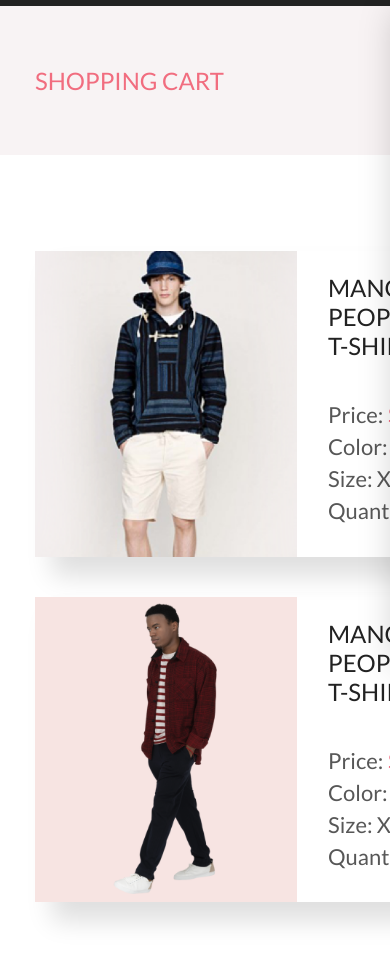
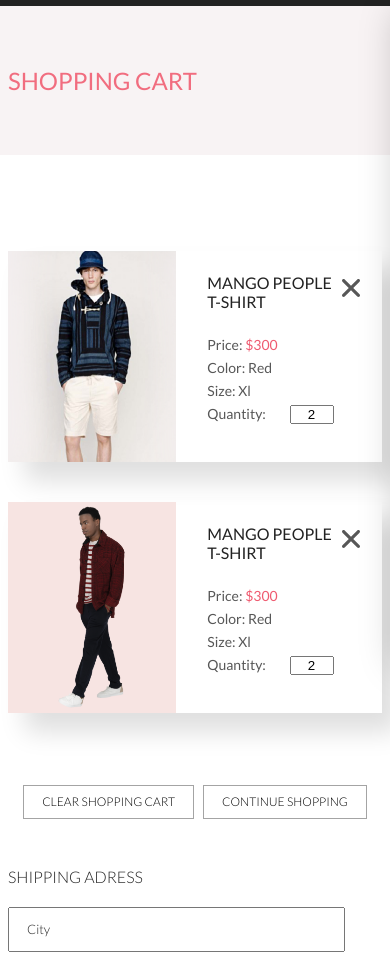
Before and after one commit to AntonStrebkov/homework_shop, a plain HTML site: page cart.html in a window 390 px wide. Shown: the part 72-1041 px from the top of the page. Drawn offline with Linux system fonts and the light colour scheme.

Commit message:
change cart page mobile version

```diff
--- a/styles/style.scss
+++ b/styles/style.scss
@@ -1,6 +1,7 @@
 @use "catalog";
 
 @-webkit-keyframes wobble-hor-bottom {
+
   0%,
   100% {
     -webkit-transform: translateX(0%);
@@ -8,28 +9,35 @@
     -webkit-transform-origin: 50% 50%;
     transform-origin: 50% 50%;
   }
+
   15% {
     -webkit-transform: translateX(-30px) rotate(-6deg);
     transform: translateX(-30px) rotate(-6deg);
   }
+
   30% {
     -webkit-transform: translateX(15px) rotate(6deg);
     transform: translateX(15px) rotate(6deg);
   }
+
   45% {
     -webkit-transform: translateX(-15px) rotate(-3.6deg);
     transform: translateX(-15px) rotate(-3.6deg);
   }
+
   60% {
     -webkit-transform: translateX(9px) rotate(2.4deg);
     transform: translateX(9px) rotate(2.4deg);
   }
+
   75% {
     -webkit-transform: translateX(-6px) rotate(-1.2deg);
     transform: translateX(-6px) rotate(-1.2deg);
   }
 }
+
 @keyframes wobble-hor-bottom {
+
   0%,
   100% {
     -webkit-transform: translateX(0%);
@@ -37,27 +45,33 @@
     -webkit-transform-origin: 50% 50%;
     transform-origin: 50% 50%;
   }
+
   15% {
     -webkit-transform: translateX(-30px) rotate(-6deg);
     transform: translateX(-30px) rotate(-6deg);
   }
+
   30% {
     -webkit-transform: translateX(15px) rotate(6deg);
     transform: translateX(15px) rotate(6deg);
   }
+
   45% {
     -webkit-transform: translateX(-15px) rotate(-3.6deg);
     transform: translateX(-15px) rotate(-3.6deg);
   }
+
   60% {
     -webkit-transform: translateX(9px) rotate(2.4deg);
     transform: translateX(9px) rotate(2.4deg);
   }
+
   75% {
     -webkit-transform: translateX(-6px) rotate(-1.2deg);
     transform: translateX(-6px) rotate(-1.2deg);
   }
 }
+
 @-webkit-keyframes roll-in-blurred-left {
   0% {
     -webkit-transform: translateX(-1000px) rotate(-720deg);
@@ -66,6 +80,7 @@
     filter: blur(50px);
     opacity: 0;
   }
+
   100% {
     -webkit-transform: translateX(0) rotate(0deg);
     transform: translateX(0) rotate(0deg);
@@ -74,6 +89,7 @@
     opacity: 1;
   }
 }
+
 @keyframes roll-in-blurred-left {
   0% {
     -webkit-transform: translateX(-1000px) rotate(-720deg);
@@ -82,6 +98,7 @@
     filter: blur(50px);
     opacity: 0;
   }
+
   100% {
     -webkit-transform: translateX(0) rotate(0deg);
     transform: translateX(0) rotate(0deg);
@@ -149,7 +166,7 @@
   left: -9999999px;
 }
 
-.header-checkbox:checked ~ .mobile-menu {
+.header-checkbox:checked~.mobile-menu {
   right: 0;
 }
 
@@ -404,6 +421,7 @@
   justify-content: center;
   gap: 11px;
   text-decoration: none;
+
   &_index {
     position: absolute;
     top: 188px;
@@ -444,6 +462,7 @@
   margin-top: 48px;
   margin-bottom: 60px;
   background: #ffffff;
+
   & a {
     color: #f26376;
   }
@@ -452,6 +471,7 @@
 .card-button:hover {
   background: #f16d7f;
   color: #ffffff;
+
   & a {
     color: #fff;
   }
@@ -461,6 +481,7 @@
   padding-top: 140px;
   padding-bottom: 140px;
   background-color: #222224;
+
   &-cards {
     display: flex;
     justify-content: space-around;
@@ -495,15 +516,14 @@
 }
 
 .subscribe {
-  background-image: linear-gradient(
-      to top,
+  background-image: linear-gradient(to top,
       rgba(244, 244, 244, 0.7),
-      rgba(244, 244, 244, 0.7)
-    ),
+      rgba(244, 244, 244, 0.7)),
     url("../img/background-image.png");
   background-size: cover;
   background-repeat: no-repeat;
   background-position: bottom;
+
   &-flex {
     display: flex;
     justify-content: space-around;
@@ -605,6 +625,7 @@
   background-color: #000000;
   padding-top: 24px;
   padding-bottom: 24px;
+
   &-flex {
     display: flex;
     justify-content: space-between;
@@ -644,6 +665,7 @@
   display: flex;
   justify-content: space-between;
   gap: 128px;
+
   &-info {
     padding-top: 64px;
   }
@@ -651,6 +673,7 @@
 
 .reg {
   background: #f8f3f4;
+
   &-title {
     color: #f16d7f;
     font-size: 24px;
@@ -660,6 +683,7 @@
     padding-bottom: 60px;
     text-align: left;
   }
+
   &-subtitle {
     color: #222;
     font-size: 16px;
@@ -668,6 +692,7 @@
     margin-top: 64px;
     margin-bottom: 20px;
   }
+
   &-button {
     color: #fff;
     font-size: 14px;
@@ -758,35 +783,42 @@
   padding-top: 96px;
   display: flex;
   gap: 128px;
+
   &__box {
     display: flex;
     flex-direction: column;
     gap: 40px;
   }
+
   &__item {
     position: relative;
     display: flex;
     box-shadow: 17px 19px 24px 0px #00000021;
   }
+
   &__image {
     width: 262px;
   }
+
   &__info {
     padding-top: 22px;
     padding-left: 31px;
     width: 390px;
   }
+
   &__head {
     display: flex;
     justify-content: space-between;
     align-items: baseline;
   }
+
   &__heading {
     color: #222;
     font-size: 24px;
     font-style: normal;
     font-weight: 400;
     line-height: 29px;
+
     &:hover {
       color: #ef5b70;
       transition: 0.2s;
@@ -804,6 +836,7 @@
     flex-direction: column;
     gap: 6px;
   }
+
   &__text {
     color: #575757;
     font-size: 22px;
@@ -811,36 +844,44 @@
     font-style: normal;
     font-weight: 400;
     line-height: 26px;
+
     &_unique {
       color: #ef5b70;
     }
   }
+
   &__quantity {
     display: flex;
     gap: 24px;
+
     &__number {
       box-sizing: border-box;
       width: 44px;
       padding-left: 16px;
       padding-right: 8px;
+
       &::-webkit-inner-spin-button {
         display: none;
       }
     }
   }
+
   &__close {
     position: absolute;
     top: 28px;
     right: 22px;
+
     &:hover path {
       fill: #ef5b70;
     }
   }
+
   &__buttons {
     margin-top: 32px;
     display: flex;
     justify-content: space-between;
     margin-bottom: 128px;
+
     &__button {
       color: #000;
       font-size: 14px;
@@ -858,8 +899,10 @@
 .cart-right {
   max-width: 380px;
 }
+
 .cart-form {
   margin-bottom: 57px;
+
   &__heading {
     color: #222;
     font-size: 16px;
@@ -868,9 +911,11 @@
     line-height: 19px;
     margin-bottom: 21px;
   }
+
   &__input_rest::-webkit-input-placeholder {
     color: #222222;
   }
+
   &__input_focus:focus::-webkit-input-placeholder {
     color: #b1b1b1;
   }
@@ -906,6 +951,7 @@
     display: flex;
     gap: 30px;
   }
+
   &__grandtotal {
     display: flex;
     gap: 30px;
@@ -921,11 +967,13 @@
       font-weight: 700;
     }
   }
+
   &__border {
     border-top: 1px solid #e2e2e2;
     margin-top: 21px;
     padding-top: 17px;
   }
+
   &__button {
     color: #000;
     background-color: #fff;
@@ -948,17 +996,21 @@
 
 .product-slider {
   background-color: #f7f7f7;
+
   &__flex {
     display: flex;
     justify-content: space-between;
     align-items: center;
   }
+
   &__arrow {
     padding: 8px;
     background-color: rgba(42, 42, 42, 0.15);
+
     &_right path {
       fill: black;
     }
+
     &:hover path {
       fill: #f16d7f;
     }
@@ -975,6 +1027,7 @@
   flex-direction: column;
   justify-content: center;
   align-items: center;
+
   &__subtitle {
     color: #f16d7f;
     font-size: 14px;
@@ -983,6 +1036,7 @@
     line-height: 17px;
     margin-bottom: 12px;
   }
+
   &__title {
     margin-top: 12px;
     color: #4d4d4d;
@@ -992,6 +1046,7 @@
     line-height: 22px;
     margin-bottom: 48px;
   }
+
   &__text {
     width: 48.6%;
     color: #5e5e5e;
@@ -1001,6 +1056,7 @@
     font-weight: 300;
     line-height: 17px;
   }
+
   &__price {
     margin-top: 32px;
     margin-bottom: 65px;
@@ -1032,9 +1088,11 @@
   font-style: normal;
   font-weight: 400;
   line-height: 19px;
+
   & path {
     fill: #ef5b70;
   }
+
   &:hover {
     animation: wobble-hor-bottom 0.8s both;
     background-color: #e1e1e1;
@@ -1046,31 +1104,38 @@
     padding-left: calc(50% - 376px);
     padding-right: calc(50% - 376px);
   }
+
   .content {
     /* grid-template-columns: repeat(3, 232px); */
     gap: 20px;
     padding-bottom: 110px;
   }
+
   .shop-cards {
     justify-content: center;
     align-items: center;
     gap: 16px;
   }
+
   .card {
     width: 360px;
   }
+
   .top {
     padding-left: calc(50% - 384px);
     padding-right: calc(50% - 384px);
   }
+
   .title {
     font-size: 44px;
     line-height: 53px;
   }
+
   .title-bottom {
     font-size: 24px;
     line-height: 29px;
   }
+
   .shop-text {
     margin-bottom: 73px;
   }
@@ -1117,28 +1182,36 @@
   .product {
     width: 48%;
   }
+
   .cart {
     &-right {
       min-width: 100%;
     }
+
     flex-direction: column;
+
     &-form {
       width: 360px;
     }
+
     &__box {
       align-items: center;
     }
+
     &__item {
       width: 93%;
     }
+
     &-right {
       display: flex;
       gap: 15px;
     }
+
     &__buttons {
       gap: 48px;
     }
   }
+
   .checkout {
     height: 214px;
     box-sizing: border-box;
@@ -1169,43 +1242,53 @@
 
 @media (max-width: 767px) and (min-width: 320px) {
   .center {
-    padding-left: calc(50% - 160px);
-    padding-right: calc(50% - 160px);
+    padding-left: calc(50% - 187px);
+    padding-right: calc(50% - 187px);
   }
+
   .top {
     padding-left: calc(50% - 160px);
     padding-right: calc(50% - 160px);
   }
+
   .link-display {
     display: none;
   }
+
   .content {
     flex-direction: column;
     align-items: center;
     justify-content: center;
   }
+
   .top-content {
     margin-left: 56px;
   }
+
   .title {
     font-size: 38px;
     line-height: 46px;
   }
+
   .title-bottom {
     font-size: 20px;
     line-height: 24px;
   }
+
   .item {
     width: 100%;
   }
+
   .top-image {
     display: none;
   }
+
   .top-content {
     align-items: center;
     padding-top: 148px;
     padding-bottom: 149px;
   }
+
   .card {
     width: 100%;
   }
@@ -1236,13 +1319,16 @@
     flex-direction: column-reverse;
     gap: 40px;
   }
+
   .catalog-head {
     flex-direction: column;
     align-items: center;
+
     &__title {
       padding-top: 24px;
       padding-bottom: 32px;
     }
+
     &__breadcrumbs {
       padding-top: 0;
       padding-bottom: 46px;
@@ -1260,6 +1346,7 @@
   .registration {
     flex-wrap: wrap;
     gap: 40px;
+
     &-info {
       padding-bottom: 100px;
       padding-top: 0;
@@ -1269,24 +1356,73 @@
   .reg-button {
     margin-bottom: 40px;
   }
+
   .filter {
     &__summary {
       padding-left: 0;
     }
+
     &__heading {
       display: none;
+
       &_svg-desk {
         display: none;
       }
+
       &_svg {
         display: inline;
       }
     }
   }
+
   .sort {
     &__heading {
       font-size: 12px;
       line-height: 14px;
     }
   }
+
+  .cart {
+    flex-direction: column;
+    gap: 48px;
+
+    &__item {
+      width: 100%;
+    }
+
+    &__image {
+      width: 45%;
+    }
+
+    &__description {
+      padding-top: 25px;
+      padding-bottom: 38px;
+    }
+
+    &__heading {
+      font-size: 16px;
+      line-height: 19px;
+    }
+
+    &__text {
+      font-size: 14px;
+      line-height: 17px;
+    }
+
+    &__buttons {
+      margin-bottom: 0;
+      justify-content: center;
+      gap: 9px;
+
+      &__button {
+        padding: 9px 18px;
+        font-size: 12px;
+        line-height: 14px;
+      }
+    }
+  }
+
+  .checkout {
+    margin-bottom: 96px;
+  }
 }
```
Also changed, not shown: styles/style.css, 1 other file.
